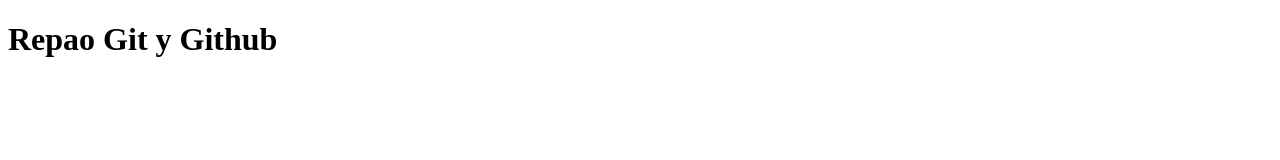
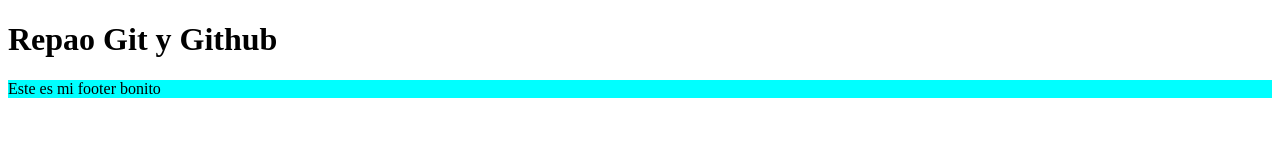
Before and after one commit to Jonhks/repaso-git, a plain HTML site: page index.html in a window 1280 px wide. Drawn offline with Linux system fonts and the light colour scheme.

Commit message:
probando ramas

```diff
--- /dev/null
+++ b/estilo.css
@@ -0,0 +1,4 @@
+footer{
+    background: cyan;
+
+}
--- a/index.html
+++ b/index.html
@@ -4,11 +4,13 @@
   <meta charset="UTF-8">
   <meta http-equiv="X-UA-Compatible" content="IE=edge">
   <meta name="viewport" content="width=device-width, initial-scale=1.0">
+  <link rel="stylesheet" href="estilo.css">
   <title>Repaso Git y Github</title>
 </head>
 <body>
 
 
   <h1>Repao Git y Github</h1>
+  <footer> Este es mi footer bonito</footer>
 </body>
 </html>
```
